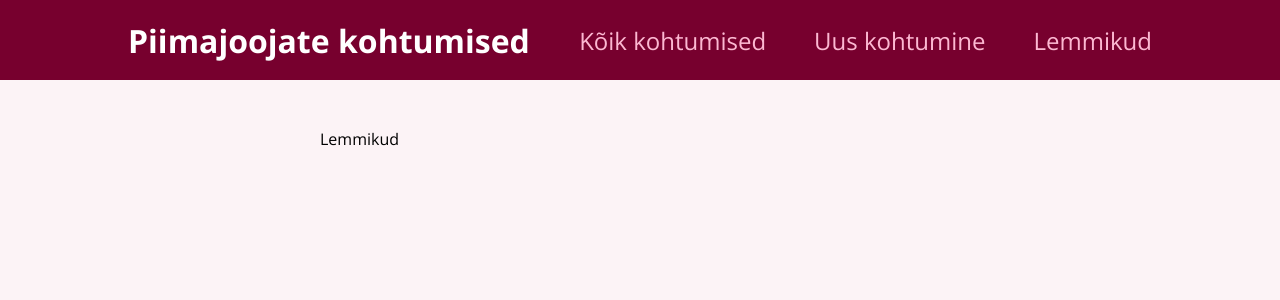
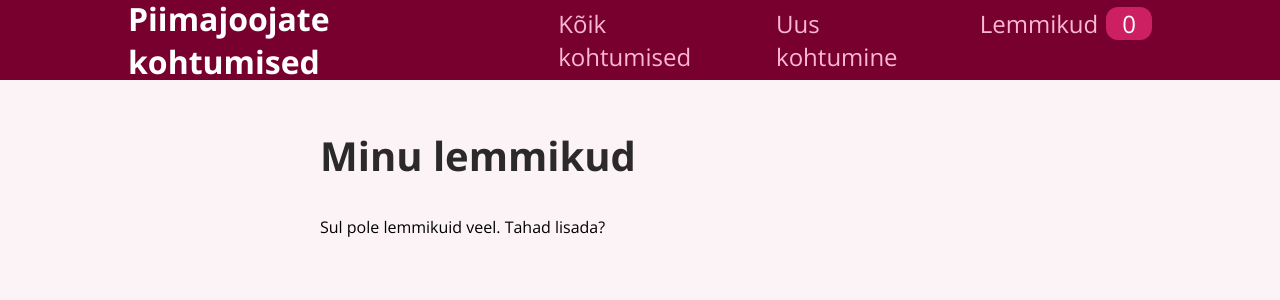
Before and after one commit to eliandre/react_page, a React (Create React App) app: page /favorites in a window 1280 px wide. Shown: the top 300 px of the page. Built offline with nearby package versions, Linux system fonts and the light colour scheme.

Commit message:
Lemmikute kuvamine Lemmikutesse ja badge

```diff
--- a/src/components/layout/MainNavigation.js
+++ b/src/components/layout/MainNavigation.js
@@ -1,7 +1,12 @@
+import { useContext } from 'react';
 import { Link } from 'react-router-dom';
 import classes from './MainNavigation.module.css';
+import FavoritesContex from '../../store/favorites-contex';
 
 function MainNavigation() {
+
+    const favoritesCtx = useContext(FavoritesContex)
+
     return (
         <header className={classes.header}>
             <div className={classes.logo}>Piimajoojate kohtumised</div>
@@ -14,7 +19,10 @@
                         <Link to="/new-meetup">Uus kohtumine</Link>
                     </li>
                     <li>
-                        <Link to="/favorites">Lemmikud</Link>
+                        <Link to="/favorites">
+                            Lemmikud
+                            <span className={classes.badge}>{favoritesCtx.totalFavorites}</span>
+                        </Link>
                     </li>
                 </ul>
             </nav>
--- a/src/pages/Favorites.js
+++ b/src/pages/Favorites.js
@@ -1,5 +1,24 @@
+import { useContext} from 'react';
+import FavoritesContex from '../store/favorites-contex';
+import MeetupList from '../components/meetups/MeetupList';
+
 function FavoritesPage() {
-    return <div>Lemmikud</div>;
+
+    const favoritesCtx = useContext(FavoritesContex);
+
+    let content;
+
+    if(favoritesCtx.totalFavorites === 0) {
+        content = <p>Sul pole lemmikuid veel. Tahad lisada?</p>
+    }
+    else {
+        content = <MeetupList meetups={favoritesCtx.favorites} />
+    }
+
+    return <section>
+        <h1>Minu lemmikud</h1>
+        {content}
+    </section>;
 }
 
 export default FavoritesPage;
```
